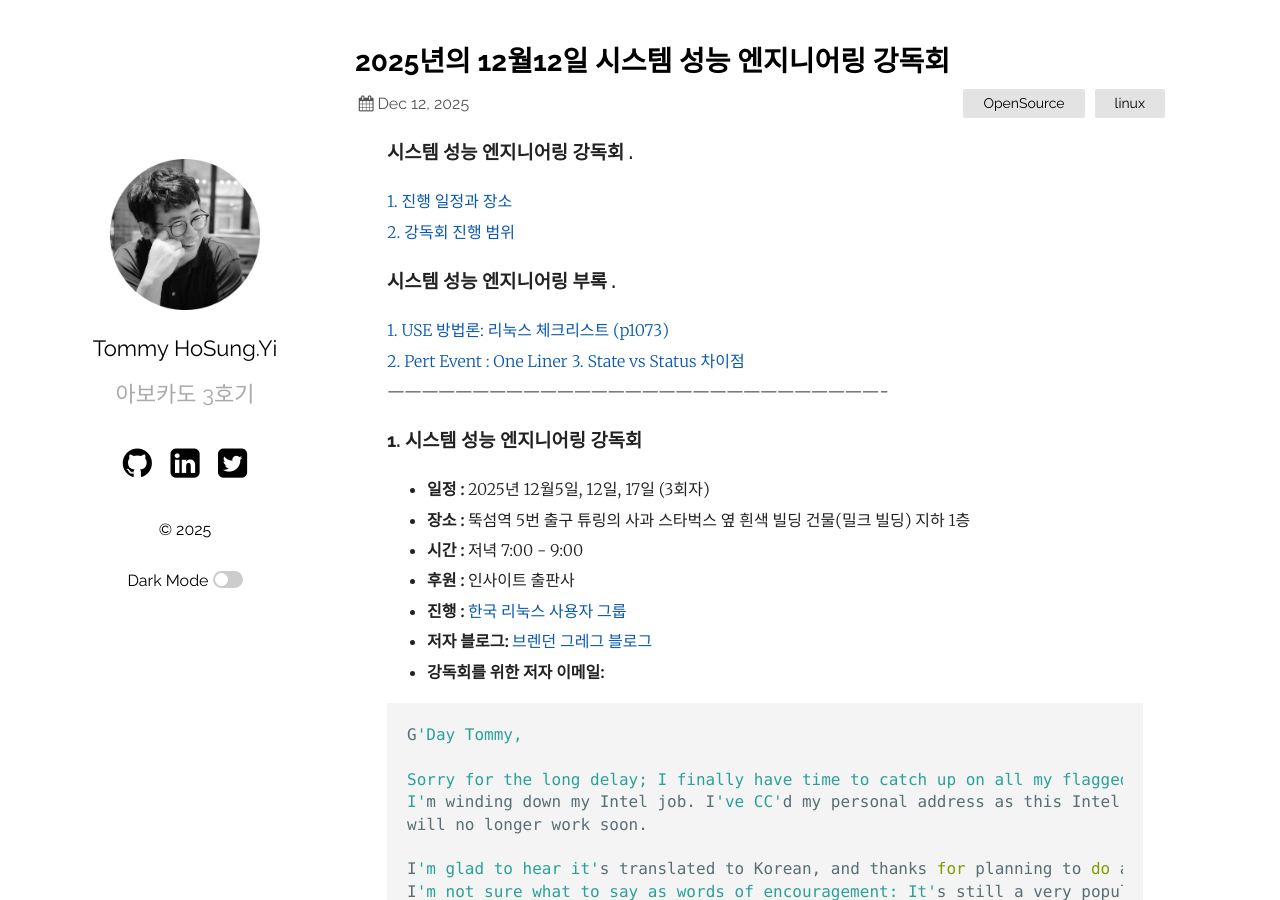
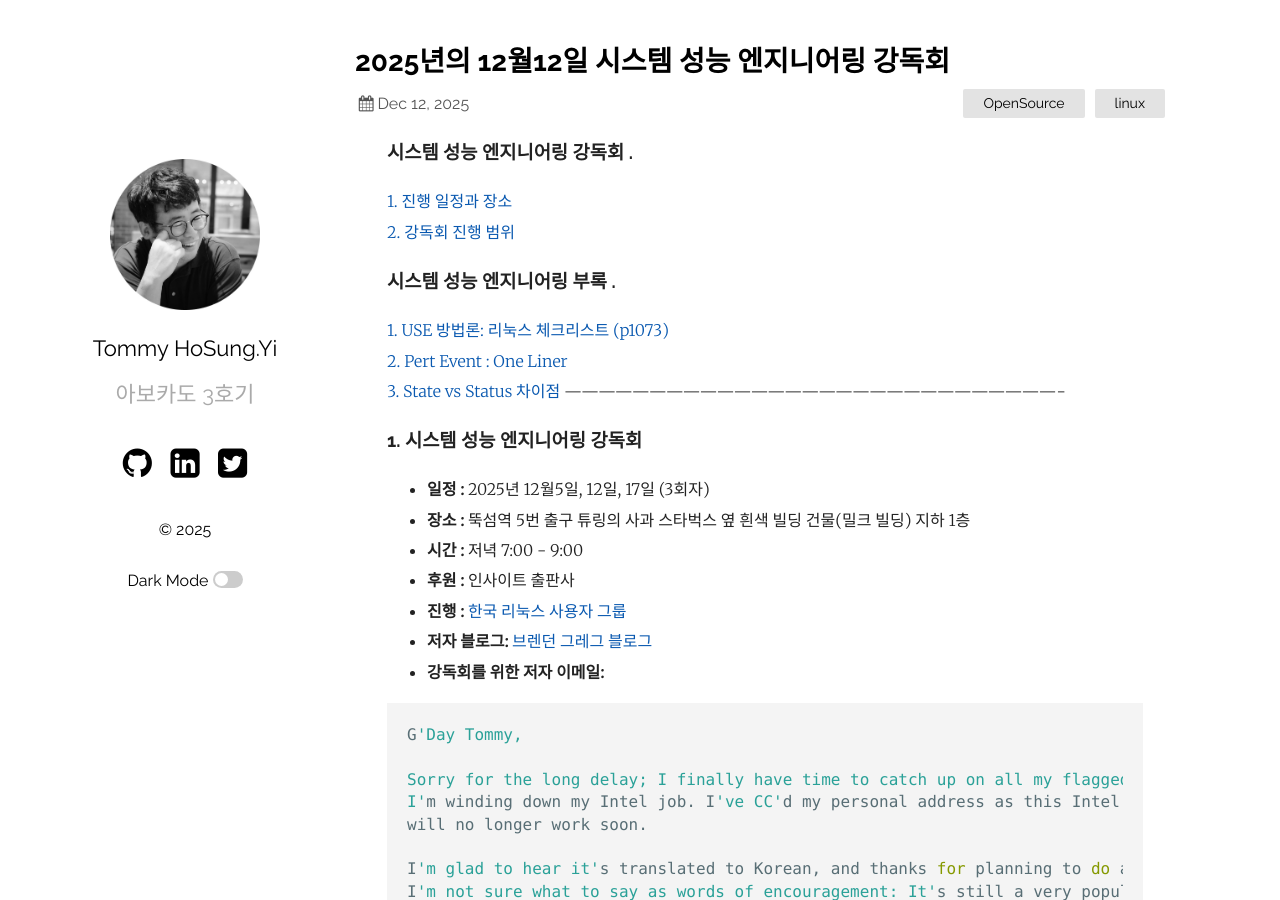
Before and after one commit to hslee77/hslee77.github.io, a Jekyll site: the page built from wiki/linux/2025-12-12-system_performance.md, in a window 1280 px wide and 900 px high. Built offline with Jekyll 4.4.1, drawn with Linux system fonts in a browser that asks for light colours.

Commit message:
20251226 update v2.1

```diff
--- a/wiki/linux/2025-12-12-system_performance.md
+++ b/wiki/linux/2025-12-12-system_performance.md
@@ -10,7 +10,7 @@ categories: [OpenSource, linux]
 
 ### 시스템 성능 엔지니어링 부록 .
 [1. USE 방법론: 리눅스 체크리스트 (p1073) ](#1-use-방법론-리눅스)<br>
-[2. Pert Event : One Liner ](#2-perf-event--one-liner)
+[2. Pert Event : One Liner ](#2-perf-event--one-liner)<br>
 [3. State vs Status 차이점 ](#3-state-vs-status의-차이점)
 ----------------------------------------------------------------------------------------
 ### 1. 시스템 성능 엔지니어링 강독회
@@ -495,7 +495,7 @@ perf annotate --stdio
 
 ## 3. State vs Status의 차이점
 
-# 1. Status (상태, 가용성, 서비스 레벨)
+## 1. Status (상태, 가용성, 서비스 레벨)
 성능 엔지니어링에서 Status는 주로 시스템 또는 서비스의 **외부에 공개되는 가용성 및 건강성 지표**를 의미합니다.
 이는 사용자나 다른 시스템이 해당 서비스가 **현재 사용 가능한지, 정상적으로 작동하고 있는지**, 아니면 문제가 있는지 파악하는 데 사용됩니다.
 
```
